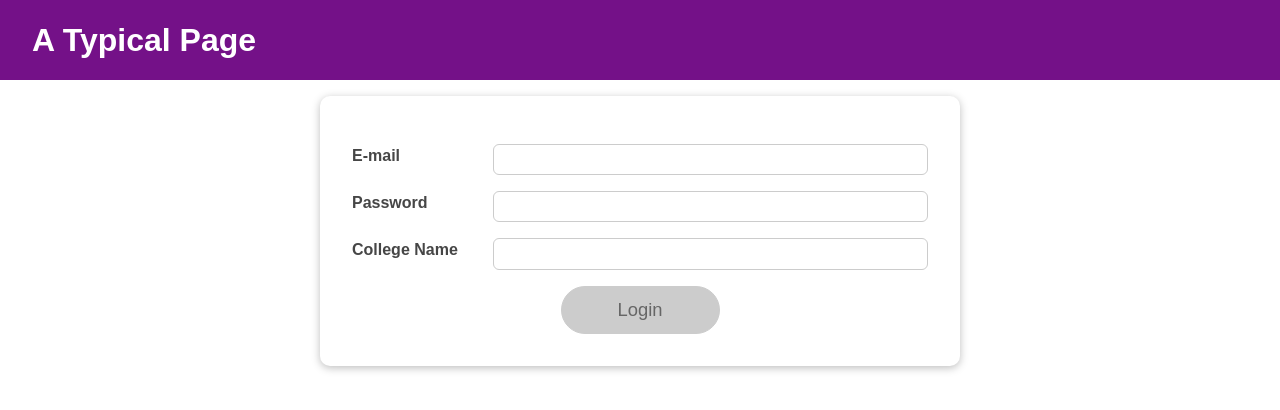
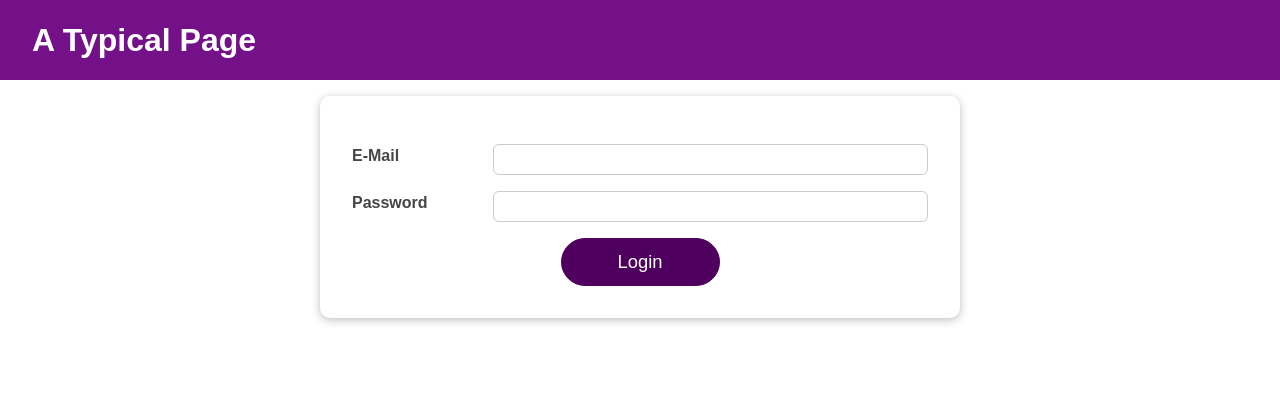
Before and after one commit to 5Knight2/User-Login-, a React (Create React App) app: page / in a window 1280 px wide. Shown: the top 410 px of the page. Built offline with nearby package versions, Linux system fonts and the light colour scheme.

Commit message:
Forward ref

```diff
--- a/src/components/Login/Login.js
+++ b/src/components/Login/Login.js
@@ -1,134 +1,139 @@
-import React, { useState, useReducer, useContext } from 'react';
+import React, {
+  useState,
+  useEffect,
+  useReducer,
+  useContext,
+  useRef,
+} from 'react';
 
 import Card from '../UI/Card/Card';
-import classes from './Login.module.css';
 import Button from '../UI/Button/Button';
 import AuthContext from '../../store/auth-context';
-import Input from '../UI/Input/input'
+import Input from '../UI/Input/input';
+import classes from './Login.module.css';
+
+const emailReducer = (state, action) => {
+  if (action.type === 'USER_INPUT') {
+    return { value: action.val, isValid: action.val.includes('@') };
+  }
+  if (action.type === 'INPUT_BLUR') {
+    return { value: state.value, isValid: state.value.includes('@') };
+  }
+  return { value: '', isValid: false };
+};
+
+const passwordReducer = (state, action) => {
+  if (action.type === 'USER_INPUT') {
+    return { value: action.val, isValid: action.val.trim().length > 6 };
+  }
+  if (action.type === 'INPUT_BLUR') {
+    return { value: state.value, isValid: state.value.trim().length > 6 };
+  }
+  return { value: '', isValid: false };
+};
 
 const Login = (props) => {
-
-  const ctxAuth=useContext(AuthContext)
   // const [enteredEmail, setEnteredEmail] = useState('');
   // const [emailIsValid, setEmailIsValid] = useState();
-  const [collegeIsValid, setCollegeIsValid] = useState();
   // const [enteredPassword, setEnteredPassword] = useState('');
-  const [enteredCollege, setEnteredCollege] = useState('');
   // const [passwordIsValid, setPasswordIsValid] = useState();
   const [formIsValid, setFormIsValid] = useState(false);
 
+  const [emailState, dispatchEmail] = useReducer(emailReducer, {
+    value: '',
+    isValid: null,
+  });
+  const [passwordState, dispatchPassword] = useReducer(passwordReducer, {
+    value: '',
+    isValid: null,
+  });
 
-//   useEffect(()=>{
+  const authCtx = useContext(AuthContext);
 
-// const cleanUp=setTimeout(()=>{
-//   console.log('useEffect');
-//   setFormIsValid(
-//     enteredPassword.trim().length > 6 && enteredEmail.includes('@')&&enteredCollege.trim().length>0
-//   )},1000)
+  const emailInputRef = useRef();
+  const passwordInputRef = useRef();
 
-//   return ()=>{clearTimeout(cleanUp)}
-// },[enteredEmail,enteredPassword,collegeIsValid])
+  useEffect(() => {
+    console.log('EFFECT RUNNING');
 
+    return () => {
+      console.log('EFFECT CLEANUP');
+    };
+  }, []);
 
-const [emailState,dispatchEmail]=useReducer((prevState,action)=>{
-if(action.type==='USER_INPUT'){
-  return {value:action.value,isValid:action.value.includes('@')}
-}
-if(action.type==='BLUR_INPUT'){
-  return {value:prevState.value,isValid:prevState.value.includes('@')}
-}
+  const { isValid: emailIsValid } = emailState;
+  const { isValid: passwordIsValid } = passwordState;
 
-return {value:'',isValid:false}
-},{value:'',isValid:true})
+  useEffect(() => {
+    const identifier = setTimeout(() => {
+      console.log('Checking form validity!');
+      setFormIsValid(emailIsValid && passwordIsValid);
+    }, 500);
 
-
-
-const [passwordState,dispatchPassword]=useReducer((prevState,action)=>{
-  if(action.type==='USER_INPUT'){
-    return {value:action.value,isValid:action.value.trim().length>6}
-  }
-  if(action.type==='BLUR_INPUT'){
-    return {value:prevState.value,isValid:prevState.value.trim().length>6}
-  }
-
-  return {value:'',isValid:false}
-  },{value:'',isValid:true})
-
+    return () => {
+      console.log('CLEANUP');
+      clearTimeout(identifier);
+    };
+  }, [emailIsValid, passwordIsValid]);
 
   const emailChangeHandler = (event) => {
-    dispatchEmail({value:event.target.value,type:'USER_INPUT'});
-    setFormIsValid(
-          passwordState.isValid && emailState.isValid&&enteredCollege.trim().length>0
-        )
+    dispatchEmail({ type: 'USER_INPUT', val: event.target.value });
+
+    // setFormIsValid(
+    //   event.target.value.includes('@') && passwordState.isValid
+    // );
   };
 
   const passwordChangeHandler = (event) => {
-    dispatchPassword({value:event.target.value,type:'USER_INPUT'});
-    setFormIsValid(
-      passwordState.isValid  && emailState.isValid&&enteredCollege.trim().length>0
-    )
-  };
-  const collegeChangeHandler = (event) => {
-    setEnteredCollege(event.target.value);
-    setFormIsValid(
-      passwordState.isValid  && emailState.isValid&&enteredCollege.trim().length>0
-    )
+    dispatchPassword({ type: 'USER_INPUT', val: event.target.value });
+
+    // setFormIsValid(emailState.isValid && event.target.value.trim().length > 6);
   };
 
   const validateEmailHandler = () => {
-    dispatchEmail({type:'BLUR_INPUT'});
-  };
-  const validateCollegeHandler = () => {
-    setCollegeIsValid(enteredCollege.trim().length>0);
+    dispatchEmail({ type: 'INPUT_BLUR' });
   };
 
   const validatePasswordHandler = () => {
-    dispatchPassword({type:'BLUR_INPUT'});;
+    dispatchPassword({ type: 'INPUT_BLUR' });
   };
 
   const submitHandler = (event) => {
     event.preventDefault();
-    ctxAuth.onLogin(emailState.value, passwordState.value);
+    if (formIsValid) {
+      authCtx.onLogin(emailState.value, passwordState.value);
+    } else if (!emailIsValid) {
+      emailInputRef.current.focus();
+    } else {
+      passwordInputRef.current.focus();
+    }
   };
 
   return (
     <Card className={classes.login}>
       <form onSubmit={submitHandler}>
-
-
         <Input
+          ref={emailInputRef}
+          id="email"
+          label="E-Mail"
           type="email"
-            id="email"
+          isValid={emailIsValid}
           value={emailState.value}
           onChange={emailChangeHandler}
           onBlur={validateEmailHandler}
-            isValid={emailState.isValid}
-            label='E-mail'
-          ></Input>
-
+        />
         <Input
+          ref={passwordInputRef}
+          id="password"
+          label="Password"
           type="password"
-            isValid={passwordState.isValid}
-            label='Password'
-            id="password"
+          isValid={passwordIsValid}
           value={passwordState.value}
           onChange={passwordChangeHandler}
           onBlur={validatePasswordHandler}
-          ></Input>
-
-
-          <Input
-            type="text"
-            id="college"
-            value={enteredCollege}
-            isValid={collegeIsValid}
-            onChange={collegeChangeHandler}
-            onBlur={validateCollegeHandler}
-            label='College Name'
         />
-
         <div className={classes.actions}>
-          <Button type="submit" className={classes.btn} disabled={!formIsValid}>
+          <Button type="submit" className={classes.btn}>
             Login
           </Button>
         </div>
--- a/src/components/UI/Input/input.js
+++ b/src/components/UI/Input/input.js
@@ -1,7 +1,14 @@
-import React from "react";
+import React,{useImperativeHandle, useRef} from "react";
 import classes from './Input.module.css';
 
-const Input = (props) => {
+const Input = React.forwardRef((props,ref) => {
+const inputRef=useRef();
+
+const activate=()=>{
+    inputRef.current.focus();
+}
+useImperativeHandle(ref,()=>{return {focus:activate}})
+
     return (
 <div
 className={`${classes.control} ${
@@ -10,6 +17,7 @@ className={`${classes.control} ${
 >
 <label htmlFor={props.id}>  {props.label}</label>
 <input
+  ref={inputRef}
   type={props.type || 'text'}
   id={props.id}
   value={props.value}
@@ -18,6 +26,6 @@ className={`${classes.control} ${
 />
 </div>
     );
-  };
+  });
 
   export default Input;
```
Lines whose indentation alone changed are shown as unchanged.
